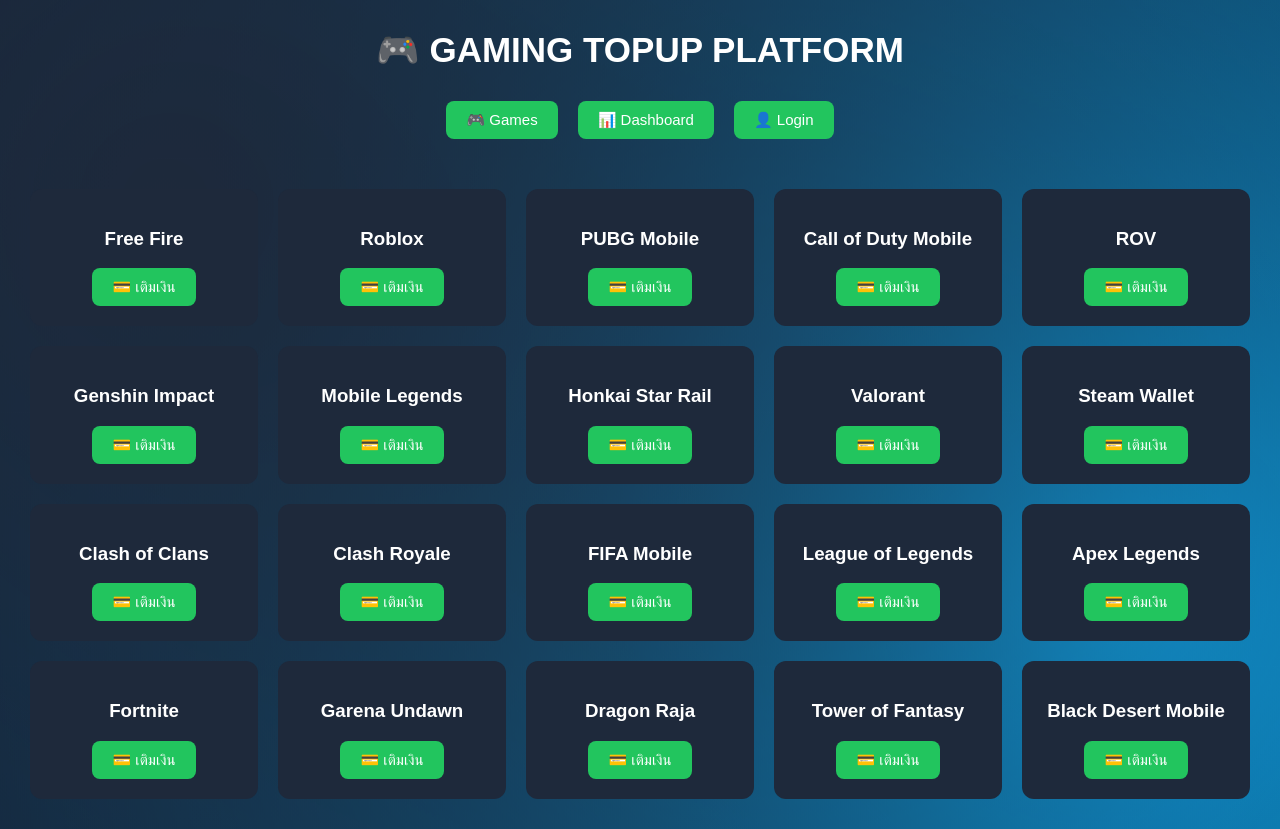
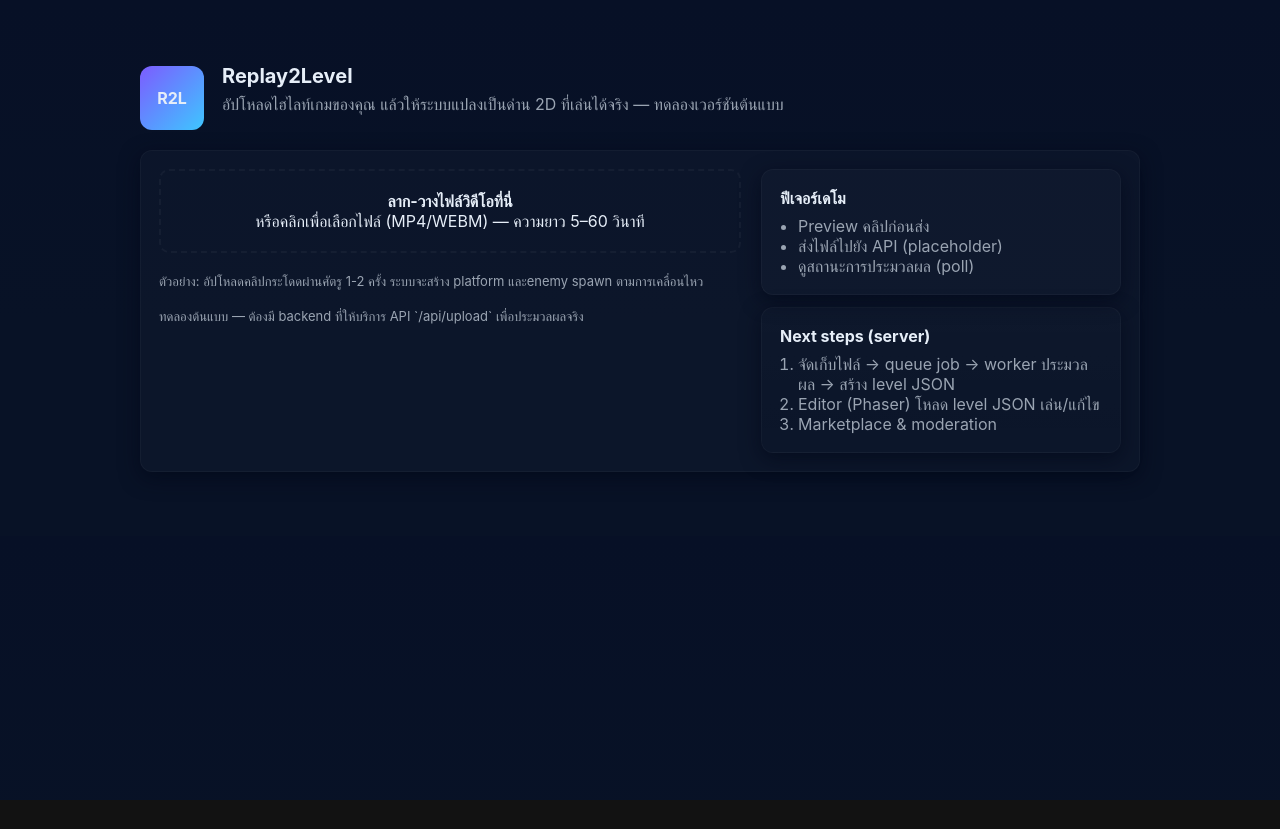
Before and after one commit to tt9297979-droid/Jiang-khunhan, a plain HTML site: page index.html in a window 1280 px wide. After the commit the page ends 800 px from the top, so only its background shows below. Drawn offline with Linux system fonts and the light colour scheme.

Commit message:
Update index.html

```diff
--- a/index.html
+++ b/index.html
@@ -1,252 +1,157 @@
-<!DOCTYPE html>
-<html>
-
+<!doctype html>
+<html lang="th">
 <head>
-
-<meta charset="UTF-8">
-<title>Gaming Topup Platform</title>
-
+<meta charset="utf-8" />
+<meta name="viewport" content="width=device-width,initial-scale=1" />
+<title>Replay2Level — สร้างด่านจากคลิปเกม</title>
 <style>
-
-body{
-margin:0;
-font-family:Arial;
-background:linear-gradient(135deg,#0f172a,#020617);
-color:white;
-overflow-x:hidden;
-}
-
-/* background animation */
-
-body:before{
-content:"";
-position:fixed;
-top:0;
-left:0;
-width:100%;
-height:100%;
-background:
-radial-gradient(circle at 20% 30%,#1e293b,transparent),
-radial-gradient(circle at 80% 70%,#0ea5e9,transparent);
-animation:bgmove 10s infinite alternate;
-z-index:-1;
-}
-
-@keyframes bgmove{
-
-0%{transform:scale(1)}
-100%{transform:scale(1.3)}
-
-}
-
-header{
-
-text-align:center;
-padding:30px;
-font-size:35px;
-font-weight:bold;
-
-}
-
-nav{
-
-display:flex;
-justify-content:center;
-gap:20px;
-margin-bottom:20px;
-
-}
-
-button{
-
-padding:10px 20px;
-border:none;
-border-radius:8px;
-background:#22c55e;
-color:white;
-cursor:pointer;
-font-size:15px;
-
-}
-
-button:hover{
-
-background:#16a34a;
-transform:scale(1.05);
-
-}
-
-#games{
-
-display:grid;
-grid-template-columns:repeat(auto-fit,minmax(200px,1fr));
-gap:20px;
-padding:30px;
-
-}
-
-.game{
-
-background:#1e293b;
-padding:20px;
-border-radius:12px;
-text-align:center;
-transition:0.3s;
-
-}
-
-.game:hover{
-
-transform:translateY(-5px);
-background:#334155;
-
-}
-
-.dashboard{
-
-padding:30px;
-display:none;
-
-}
-
-.card{
-
-background:#1e293b;
-padding:20px;
-border-radius:10px;
-margin:10px;
-
-}
-
+  :root{--bg:#0f1724;--card:#0b1220;--accent:#7c5cff;--muted:#9aa4b2;color-scheme:dark}
+  body{margin:0;font-family:Inter,system-ui,-apple-system,Segoe UI,Roboto,"Helvetica Neue",Arial;background:linear-gradient(180deg,#071026 0%,#081226 60%);color:#e6eef8}
+  .wrap{max-width:1000px;margin:40px auto;padding:24px}
+  header{display:flex;align-items:center;gap:18px}
+  .logo{width:64px;height:64px;border-radius:12px;background:linear-gradient(135deg,var(--accent),#3ec6ff);display:flex;align-items:center;justify-content:center;font-weight:700}
+  h1{margin:0;font-size:20px}
+  p.lead{color:var(--muted);margin:6px 0 18px}
+  .card{background:rgba(255,255,255,0.02);border:1px solid rgba(255,255,255,0.03);padding:18px;border-radius:12px;box-shadow:0 6px 20px rgba(2,6,23,0.6)}
+  .grid{display:grid;grid-template-columns:1fr 360px;gap:20px}
+  .upload-area{display:flex;flex-direction:column;gap:12px}
+  .drop{border:2px dashed rgba(255,255,255,0.04);padding:20px;border-radius:10px;text-align:center;cursor:pointer}
+  input[type=file]{display:none}
+  .meta{display:flex;gap:8px;align-items:center;flex-wrap:wrap}
+  .btn{background:var(--accent);padding:10px 14px;border-radius:10px;border:none;color:#fff;cursor:pointer}
+  .btn.secondary{background:transparent;border:1px solid rgba(255,255,255,0.06)}
+  video{max-width:100%;border-radius:8px}
+  footer{margin-top:18px;color:var(--muted);font-size:13px}
+  @media(max-width:900px){.grid{grid-template-columns:1fr;}}
 </style>
-
 </head>
-
 <body>
-
+  <div class="wrap">
     <header>
-🎮 GAMING TOPUP PLATFORM
+      <div class="logo">R2L</div>
+      <div>
+        <h1>Replay2Level</h1>
+        <p class="lead">อัปโหลดไฮไลท์เกมของคุณ แล้วให้ระบบแปลงเป็นด่าน 2D ที่เล่นได้จริง — ทดลองเวอร์ชันต้นแบบ</p>
+      </div>
     </header>
 
-<nav>
+    <div class="card grid" style="margin-top:18px">
+      <div>
+        <div class="upload-area">
+          <label class="drop" id="dropZone">
+            <strong>ลาก-วางไฟล์วิดีโอที่นี่</strong><br/>
+            หรือคลิกเพื่อเลือกไฟล์ (MP4/WEBM) — ความยาว 5–60 วินาที
+            <input id="fileInput" type="file" accept="video/*" />
+          </label>
 
-<button onclick="showGames()">🎮 Games</button>
-<button onclick="showDashboard()">📊 Dashboard</button>
-<button onclick="login()">👤 Login</button>
-
-</nav>
-
-<div id="games"></div>
-
-<div id="dashboard" class="dashboard">
-
-<div class="card">
-💰 รายได้วันนี้: <span id="income">0</span> บาท
+          <div id="fileInfo" style="display:none">
+            <div style="display:flex;gap:12px;align-items:center">
+              <video id="preview" controls></video>
+            </div>
+            <div class="meta">
+              <div id="fname"></div>
+              <div style="flex:1"></div>
+              <button class="btn" id="uploadBtn">อัปโหลดเพื่อประมวลผล</button>
+              <button class="btn secondary" id="clearBtn">ล้าง</button>
+            </div>
+            <div id="status" style="color:var(--muted);margin-top:8px;font-size:13px">สถานะ: รออัปโหลด</div>
           </div>
 
-<div class="card">
-🎮 จำนวนออเดอร์: <span id="orders">0</span>
+          <div id="hint" style="color:var(--muted);font-size:13px;margin-top:8px">
+            ตัวอย่าง: อัปโหลดคลิปกระโดดผ่านศัตรู 1-2 ครั้ง ระบบจะสร้าง platform และenemy spawn ตามการเคลื่อนไหว
+          </div>
         </div>
 
+        <footer>
+          ทดลองต้นแบบ — ต้องมี backend ที่ให้บริการ API `/api/upload` เพื่อประมวลผลจริง
+        </footer>
+      </div>
+
+      <div>
+        <div style="display:flex;flex-direction:column;gap:12px">
+          <div class="card" style="background:rgba(255,255,255,0.015)">
+            <strong>ฟีเจอร์เดโม</strong>
+            <ul style="margin:8px 0 0;color:var(--muted);padding-left:18px">
+              <li>Preview คลิปก่อนส่ง</li>
+              <li>ส่งไฟล์ไปยัง API (placeholder)</li>
+              <li>ดูสถานะการประมวลผล (poll)</li>
+            </ul>
+          </div>
+
+          <div class="card" style="background:linear-gradient(180deg,rgba(255,255,255,0.01),rgba(255,255,255,0.00))">
+            <strong>Next steps (server)</strong>
+            <ol style="margin:8px 0 0;color:var(--muted);padding-left:18px">
+              <li>จัดเก็บไฟล์ → queue job → worker ประมวลผล → สร้าง level JSON</li>
+              <li>Editor (Phaser) โหลด level JSON เล่น/แก้ไข</li>
+              <li>Marketplace & moderation</li>
+            </ol>
+          </div>
+        </div>
+      </div>
+    </div>
   </div>
 
 <script>
+const drop = document.getElementById('dropZone');
+const input = document.getElementById('fileInput');
+const fileInfo = document.getElementById('fileInfo');
+const preview = document.getElementById('preview');
+const fname = document.getElementById('fname');
+const uploadBtn = document.getElementById('uploadBtn');
+const clearBtn = document.getElementById('clearBtn');
+const statusEl = document.getElementById('status');
 
-let income=0
-let orders=0
+let selectedFile = null;
 
-const games=[
+drop.addEventListener('click', ()=> input.click());
+input.addEventListener('change', handleFiles);
+['dragenter','dragover'].forEach(e=>drop.addEventListener(e, ev=>{ ev.preventDefault(); drop.style.borderColor = 'rgba(255,255,255,0.12)'; }));
+['dragleave','drop'].forEach(e=>drop.addEventListener(e, ev=>{ ev.preventDefault(); drop.style.borderColor = ''; }));
+drop.addEventListener('drop', (ev)=>{ ev.preventDefault(); if(ev.dataTransfer.files.length) { input.files = ev.dataTransfer.files; handleFiles(); }});
 
-"Free Fire",
-"Roblox",
-"PUBG Mobile",
-"Call of Duty Mobile",
-"ROV",
-"Genshin Impact",
-"Mobile Legends",
-"Honkai Star Rail",
-"Valorant",
-"Steam Wallet",
-"Clash of Clans",
-"Clash Royale",
-"FIFA Mobile",
-"League of Legends",
-"Apex Legends",
-"Fortnite",
-"Garena Undawn",
-"Dragon Raja",
-"Tower of Fantasy",
-"Black Desert Mobile"
-
-]
-
-function showGames(){
-
-document.getElementById("dashboard").style.display="none"
-
-let html=""
-
-games.forEach(g=>{
-
-html+=`
-
-<div class="game">
-
-<h3>${g}</h3>
-
-<button onclick="topup('${g}')">
-💳 เติมเงิน
-</button>
-
-</div>
-
-`
-
-})
-
-document.getElementById("games").innerHTML=html
-
+function handleFiles(){
+  const f = input.files[0];
+  if(!f) return;
+  if(!f.type.startsWith('video/')) { alert('รองรับเฉพาะไฟล์วิดีโอ'); return; }
+  selectedFile = f;
+  fname.textContent = f.name + ' · ' + Math.round(f.size/1024/1024)+' MB';
+  preview.src = URL.createObjectURL(f);
+  fileInfo.style.display = 'block';
+  statusEl.textContent = 'สถานะ: พร้อมอัปโหลด';
 }
 
-function showDashboard(){
+clearBtn.addEventListener('click', ()=>{
+  input.value=''; selectedFile=null; fileInfo.style.display='none'; preview.src=''; statusEl.textContent='สถานะ: รออัปโหลด';
+});
 
-document.getElementById("games").innerHTML=""
+uploadBtn.addEventListener('click', async ()=>{
+  if(!selectedFile) return alert('เลือกไฟล์ก่อนอัปโหลด');
+  statusEl.textContent = 'สถานะ: กำลังอัปโหลด...';
+  try{
+    const form = new FormData();
+    form.append('video', selectedFile);
+    // *** เปลี่ยน URL ให้เป็น API จริงของคุณ ***
+    const res = await fetch('/api/upload', { method:'POST', body: form });
+    if(!res.ok) throw new Error('ไม่สามารถอัปโหลดได้');
+    const data = await res.json();
+    statusEl.textContent = 'สถานะ: อัปโหลดเรียบร้อย — jobId: ' + (data.jobId || data.uploadId || 'n/a');
+    // เริ่ม poll สถานะ (ตัวอย่าง)
+    pollStatus(data.jobId || data.uploadId);
+  } catch(err){
+    statusEl.textContent = 'สถานะ: เกิดข้อผิดพลาด — ' + err.message;
+  }
+});
 
-document.getElementById("dashboard").style.display="block"
-
-document.getElementById("income").innerText=income
-document.getElementById("orders").innerText=orders
-
+async function pollStatus(id){
+  statusEl.textContent = 'สถานะ: รอผลการประมวลผล (polling)...';
+  try{
+    // ตัวอย่าง poll 1 ครั้งเพื่อโชว์ flow (เปลี่ยนเป็น polling interval ที่จริง)
+    const res = await fetch('/api/upload/' + id + '/status');
+    if(!res.ok) { statusEl.textContent = 'สถานะ: ไม่พบสถานะ'; return; }
+    const s = await res.json();
+    statusEl.textContent = 'สถานะ: ' + (s.status || 'unknown') + (s.levelId ? ' — Level ready: ' + s.levelId : '');
+  } catch(e){
+    statusEl.textContent = 'สถานะ: ตรวจสถานะล้มเหลว';
   }
-
-function topup(game){
-
-let amount=prompt("เติมเงิน "+game+" จำนวนบาท")
-
-if(!amount)return
-
-alert("สร้าง QR PromptPay สำหรับ "+amount+" บาท")
-
-income+=parseInt(amount)
-orders++
-
 }
-
-function login(){
-
-let user=prompt("Username")
-
-if(user){
-
-alert("ยินดีต้อนรับ "+user)
-
-}
-
-}
-
-showGames()
-
 </script>
-
-</body>
-</html>
```
Lines whose indentation alone changed are shown as unchanged.
